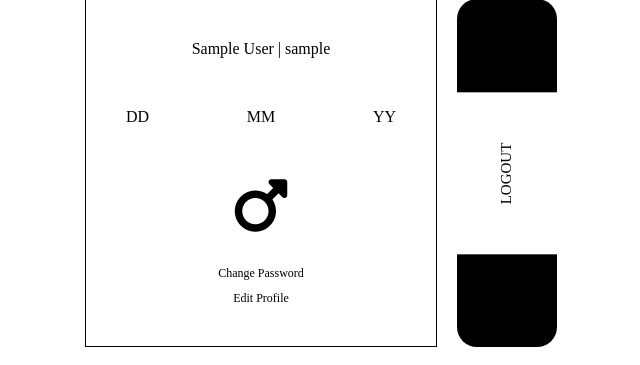
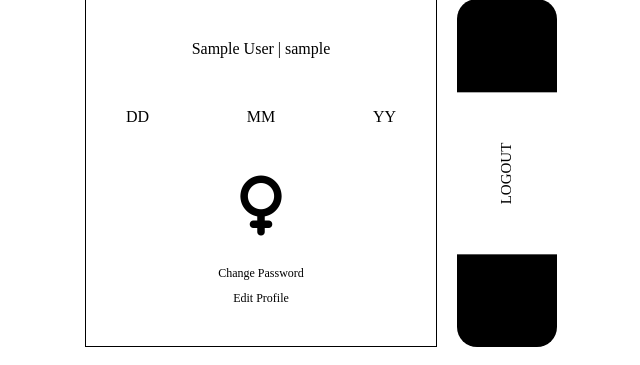
Before and after one commit to zclere/BLUCCI, a Django app: page /accounts/my_account/ in a window 1280 px wide. Shown: the part 201-566 px from the top of the page, without its empty margins (319-959 px from the left). Run offline with Django 4.2, Linux system fonts and the light colour scheme; the visitor is signed in with stand-in values (Sample User, id 1); some libraries are stand-ins or nearby versions.

Commit message:
Update my_account.html
Logic update for my_account page

```diff
--- a/account/templates/account/my_account.html
+++ b/account/templates/account/my_account.html
@@ -26,7 +26,11 @@
 		        <label class="last">{{user.profile.birthday.year}}</label>
 			</div>
 
-			<p class="gender"><i class="fa-solid fa-mars gender-sign"></i></p>
+			{% if user.profile.gender == 'Male' %}
+				<p class="gender"><i class="fa-solid fa-mars gender-sign"></i></p>
+			{% else %}
+				<p class="gender"><i class="fa-solid fa-venus gender-sign"></i></p>
+			{% endif %}
 
 
 			<div class="links">
```
